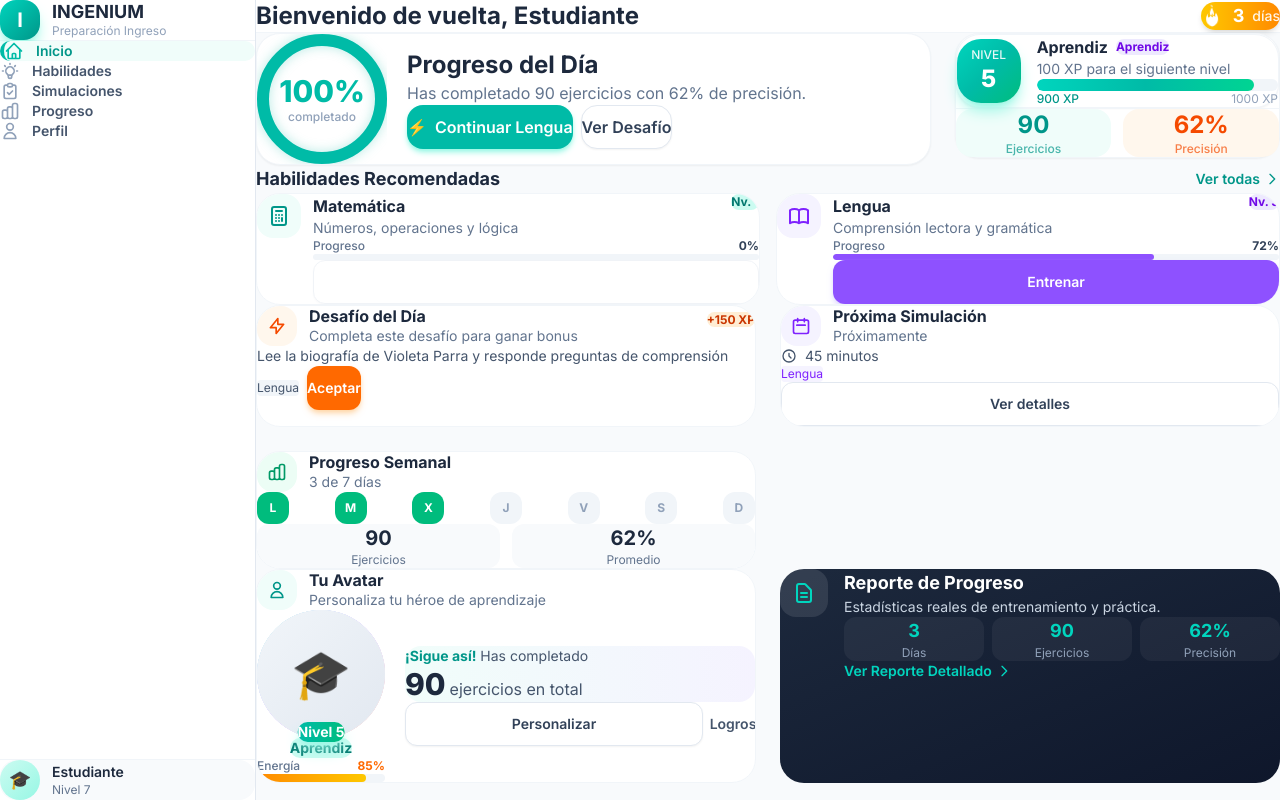
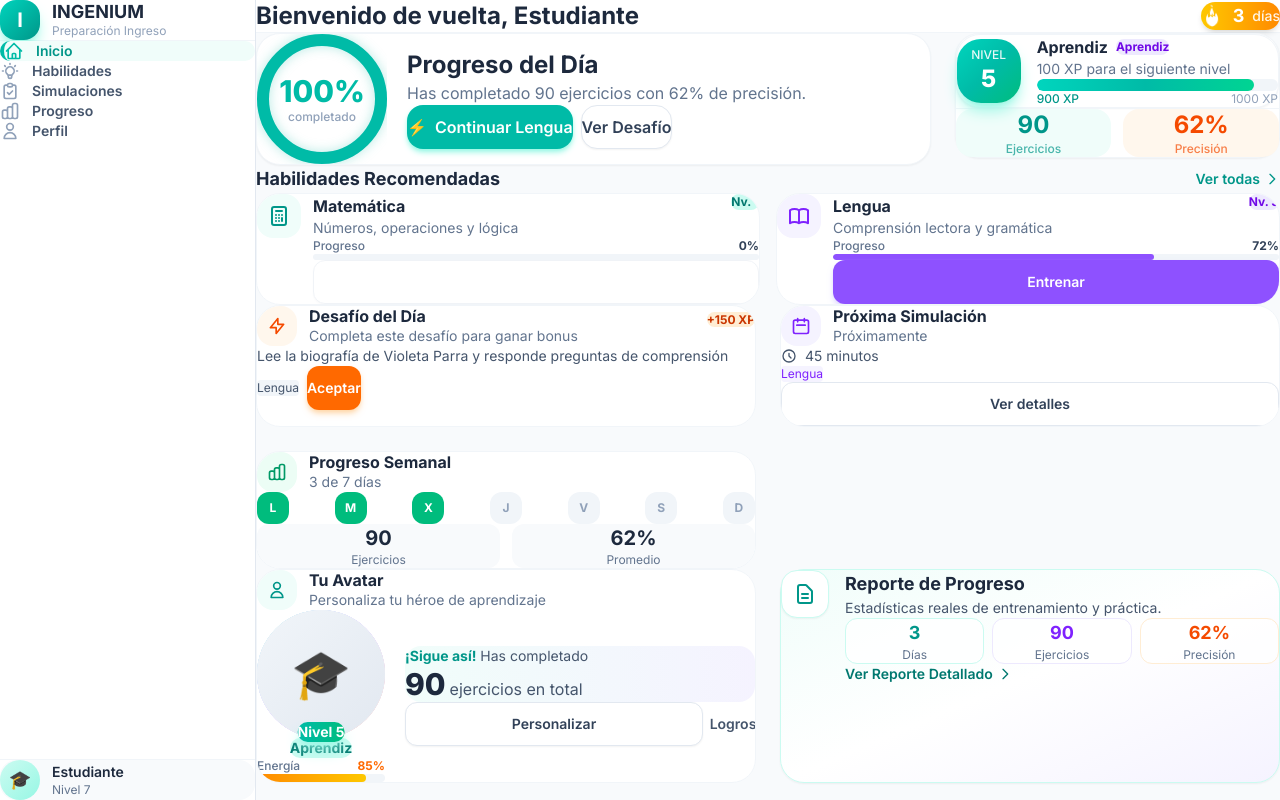
Before and after one commit to Teksi75/app-ingreso-product, a Next.js app: page / in a window 1280 px wide. Built offline with nearby package versions, Linux system fonts and the light colour scheme.

Commit message:
Restyle progress report card

```diff
--- a/graphify-out/GRAPH_REPORT.md
+++ b/graphify-out/GRAPH_REPORT.md
@@ -1,7 +1,7 @@
 # Graph Report - .  (2026-04-21)
 
 ## Corpus Check
-- 50 files · ~194,494 words
+- 50 files · ~194,493 words
 - Verdict: corpus is large enough that graph structure adds value.
 
 ## Summary
--- a/src/app/page.tsx
+++ b/src/app/page.tsx
@@ -470,35 +470,35 @@ export default async function DashboardPage() {
             </BentoCard>
 
             {/* Reporte para Padres */}
-            <div className="bg-gradient-to-br from-slate-800 to-slate-900 rounded-2xl p-5 lg:p-6 text-white">
+            <div className="rounded-2xl border border-teal-100 bg-gradient-to-br from-teal-50 via-white to-violet-50 p-5 lg:p-6 shadow-sm">
               <div className="flex items-start gap-4">
-                <div className="w-12 h-12 rounded-xl bg-white/10 flex items-center justify-center flex-shrink-0">
-                  <svg className="w-6 h-6 text-teal-400" fill="none" stroke="currentColor" viewBox="0 0 24 24">
+                <div className="w-12 h-12 rounded-xl bg-white border border-teal-100 text-teal-600 flex items-center justify-center flex-shrink-0 shadow-sm">
+                  <svg className="w-6 h-6" fill="none" stroke="currentColor" viewBox="0 0 24 24">
                     <path strokeLinecap="round" strokeLinejoin="round" strokeWidth={2} d="M9 12h6m-6 4h6m2 5H7a2 2 0 01-2-2V5a2 2 0 012-2h5.586a1 1 0 01.707.293l5.414 5.414a1 1 0 01.293.707V19a2 2 0 01-2 2z" />
                   </svg>
                 </div>
                 <div className="flex-1 min-w-0">
-                  <h3 className="font-bold text-lg mb-1">Reporte de Progreso</h3>
-                  <p className="text-slate-300 text-sm mb-4">
+                  <h3 className="font-bold text-lg mb-1 text-slate-800">Reporte de Progreso</h3>
+                  <p className="text-slate-600 text-sm mb-4">
                     Estadísticas reales de entrenamiento y práctica.
                   </p>
                   <div className="grid grid-cols-3 gap-2 mb-4">
-                    <div className="bg-white/5 rounded-lg p-2 text-center">
-                      <div className="text-lg font-bold text-teal-400">{stats.activeDays}</div>
-                      <div className="text-xs text-slate-400">Días</div>
+                    <div className="bg-white/80 border border-teal-100 rounded-lg p-2 text-center">
+                      <div className="text-lg font-bold text-teal-600">{stats.activeDays}</div>
+                      <div className="text-xs text-slate-500">Días</div>
                     </div>
-                    <div className="bg-white/5 rounded-lg p-2 text-center">
-                      <div className="text-lg font-bold text-teal-400">{stats.totalAttempts}</div>
-                      <div className="text-xs text-slate-400">Ejercicios</div>
+                    <div className="bg-white/80 border border-violet-100 rounded-lg p-2 text-center">
+                      <div className="text-lg font-bold text-violet-600">{stats.totalAttempts}</div>
+                      <div className="text-xs text-slate-500">Ejercicios</div>
                     </div>
-                    <div className="bg-white/5 rounded-lg p-2 text-center">
-                      <div className="text-lg font-bold text-teal-400">{stats.accuracy}%</div>
-                      <div className="text-xs text-slate-400">Precisión</div>
+                    <div className="bg-white/80 border border-orange-100 rounded-lg p-2 text-center">
+                      <div className="text-lg font-bold text-orange-600">{stats.accuracy}%</div>
+                      <div className="text-xs text-slate-500">Precisión</div>
                     </div>
                   </div>
                   <a
                     href="/dashboard"
-                    className="text-sm font-semibold text-teal-400 hover:text-teal-300 flex items-center gap-1"
+                    className="text-sm font-semibold text-teal-700 hover:text-teal-800 flex items-center gap-1"
                   >
                     Ver Reporte Detallado
                     <svg className="w-4 h-4" fill="none" stroke="currentColor" viewBox="0 0 24 24">
```
